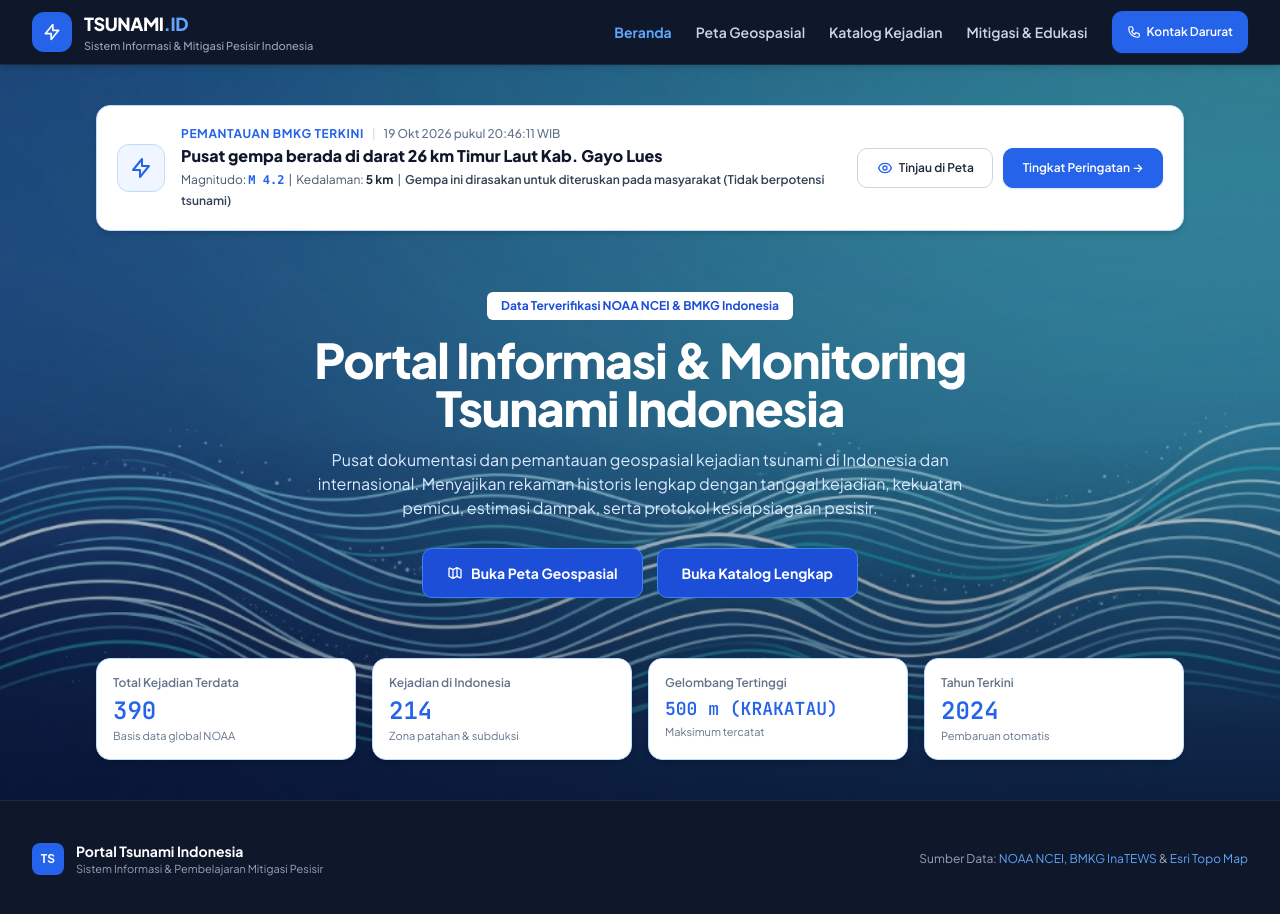
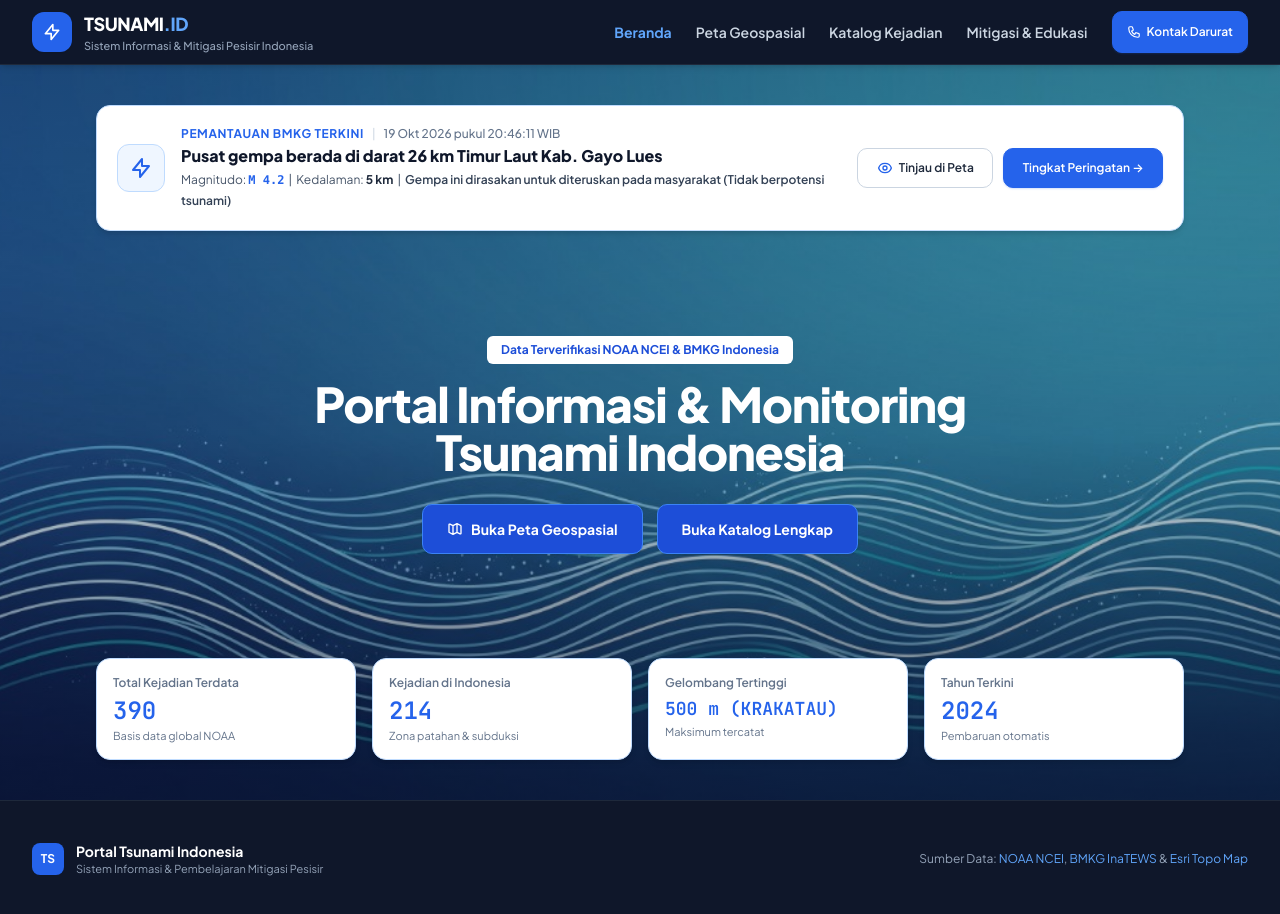
Before and after one commit to userreynard/Tsunami-Web, a plain HTML site: page index.html in a window 1280 px wide. Drawn offline with nearby package versions, Linux system fonts and the light colour scheme; no server answers.

Commit message:
UI: Hapus deskripsi teks kecil di tengah hero section index.html

```diff
--- a/index.html
+++ b/index.html
@@ -89,9 +89,6 @@
         <h1 class="text-2xl sm:text-4xl lg:text-5xl font-extrabold text-white tracking-tight leading-tight">
           Portal Informasi &amp; Monitoring Tsunami Indonesia
         </h1>
-        <p class="mt-2.5 sm:mt-4 text-xs sm:text-sm md:text-base text-blue-100 leading-relaxed font-normal max-w-2xl mx-auto">
-          Pusat dokumentasi dan pemantauan geospasial kejadian tsunami di Indonesia dan internasional. Menyajikan rekaman historis lengkap dengan tanggal kejadian, kekuatan pemicu, estimasi dampak, serta protokol kesiapsiagaan pesisir.
-        </p>
 
         <div class="mt-5 sm:mt-7 flex flex-col sm:flex-row items-stretch sm:items-center justify-center gap-2.5 sm:gap-3.5 max-w-md sm:max-w-none mx-auto">
           <a href="peta.html" class="ele-btn bg-blue-700 hover:bg-blue-800 text-white border border-blue-500 font-bold px-6 py-3.5 text-xs sm:text-sm gap-2 shadow-sm justify-center w-full sm:w-auto">
```
